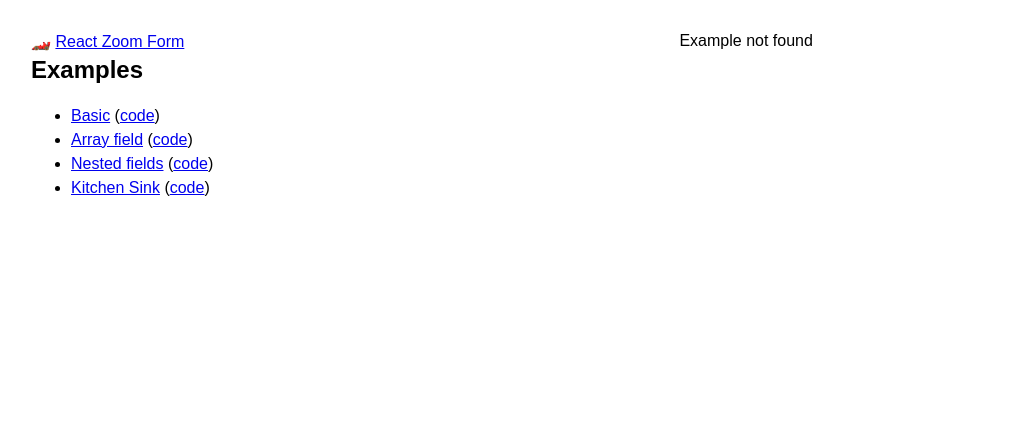
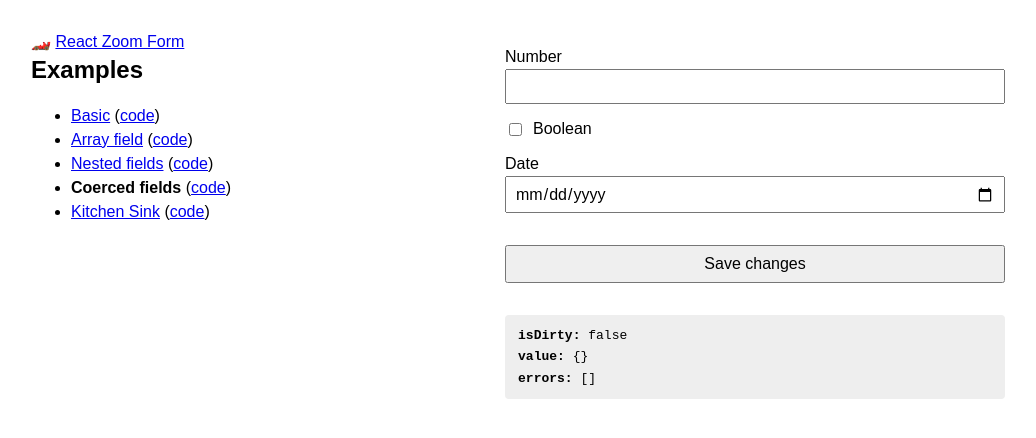
Before and after one commit to stevent-team/react-zoom-form, a React (Vite) app: page /coerced in a window 1280 px wide. Before the commit this address had no page. Shown: the top 438 px of the page, without its empty margins (1-1037 px from the left). Built offline with nearby package versions, Linux system fonts and the light colour scheme.

Commit message:
Coerced fields example

```diff
--- a/examples/App.tsx
+++ b/examples/App.tsx
@@ -5,6 +5,7 @@
 import Basic from './basic'
 import Arrays from './arrays'
 import Nested from './nested'
+import Coerced from './coerced'
 import KitchenSink from './kitchen-sink'
 
 interface Example {
@@ -30,6 +31,11 @@
     component: Nested,
   },
   {
+    name: 'Coerced fields',
+    path: '/coerced',
+    component: Coerced,
+  },
+  {
     name: 'Kitchen Sink',
     path: '/kitchen-sink',
     component: KitchenSink,
@@ -39,6 +45,7 @@
 // Shared submit handler
 const onSubmit: SubmitHandler = values => {
   console.log(values)
+  document.dispatchEvent(new CustomEvent('zoomSubmit', { detail: values }))
 }
 
 const App = () => {
--- a/examples/Output.tsx
+++ b/examples/Output.tsx
@@ -1,14 +1,32 @@
 import { Field, fieldErrors, getValue } from '@stevent-team/react-zoom-form'
+import { useCallback, useEffect, useState } from 'react'
 
 interface OutputProps {
   isDirty: boolean
   fields: Field
 }
 
-const Output = ({ isDirty, fields }: OutputProps) => <output>
-  <div><strong>isDirty:</strong> {isDirty ? 'true' : 'false'}</div>
-  <div><strong>value:</strong> {JSON.stringify(getValue(fields), null, 2)}</div>
-  <div><strong>errors:</strong> {JSON.stringify(fieldErrors(fields), null, 2)}</div>
-</output>
+const Output = ({ isDirty, fields }: OutputProps) => {
+  const [submittedValue, setSubmittedValue] = useState()
+
+  const handleSubmit = useCallback((e: Event) => {
+    if (e instanceof CustomEvent) setSubmittedValue(e.detail)
+  }, [])
+
+  useEffect(() => {
+    document.addEventListener('zoomSubmit', handleSubmit)
+    return () => document.removeEventListener('zoomSubmit', handleSubmit)
+  })
+
+  return <output>
+    <div><strong>isDirty:</strong> {isDirty ? 'true' : 'false'}</div>
+    <div><strong>value:</strong> {JSON.stringify(getValue(fields), null, 2)}</div>
+    <div><strong>errors:</strong> {JSON.stringify(fieldErrors(fields), null, 2)}</div>
+    {submittedValue && <>
+      <div><strong>submitted value:</strong> {JSON.stringify(submittedValue, null, 2)}</div>
+      <div><em>Also view the submitted value in the console</em></div>
+    </>}
+  </output>
+}
 
 export default Output
--- /dev/null
+++ b/examples/coerced/index.tsx
@@ -0,0 +1,37 @@
+import { SubmitHandler, useForm, Errors } from '@stevent-team/react-zoom-form'
+import { z } from 'zod'
+import Output from '../Output'
+
+export const schema = z.object({
+  number: z.coerce.number(),
+  boolean: z.coerce.boolean(),
+  date: z.coerce.date(),
+})
+
+const Coerced = ({ onSubmit }: { onSubmit: SubmitHandler<typeof schema> }) => {
+  const { fields, handleSubmit, isDirty } = useForm({ schema })
+
+  return <>
+    <form onSubmit={handleSubmit(onSubmit)}>
+      <label htmlFor={fields.number.name()}>Number</label>
+      <input {...fields.number.register()} id={fields.number.name()} type="number" />
+      <Errors field={fields.number} className="error" />
+
+      <label style={{ marginBlock: '1em' }}>
+        <input {...fields.boolean.register()} type="checkbox" />
+        <span>Boolean</span>
+      </label>
+      <Errors field={fields.boolean} className="error" />
+
+      <label htmlFor={fields.date.name()}>Date</label>
+      <input {...fields.date.register()} id={fields.date.name()} type="date" />
+      <Errors field={fields.date} className="error" />
+
+      <button>Save changes</button>
+    </form>
+
+    <Output isDirty={isDirty} fields={fields} />
+  </>
+}
+
+export default Coerced
```
